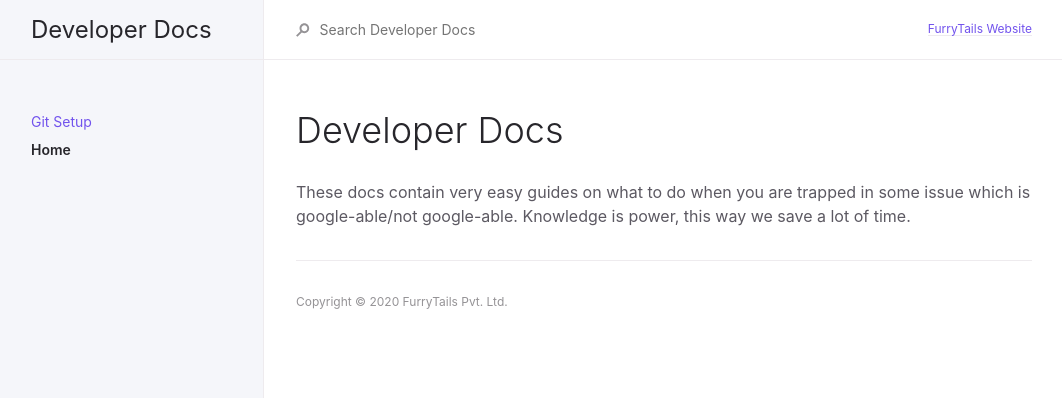
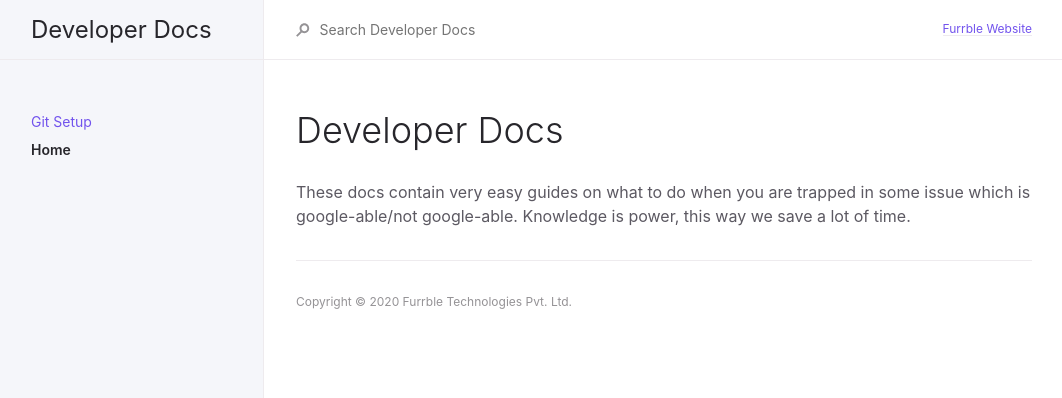
Before and after one commit to furrble/engineering.furrble.com, a Jekyll site: the page built from index.md, in a window 1280 px wide. Shown: the top 398 px of the page, without its empty margins (108-1170 px from the left). Built offline with Jekyll 4.4.1, drawn with Linux system fonts in a browser that asks for light colours.

Commit message:
Update _config.yml

```diff
--- a/_config.yml
+++ b/_config.yml
@@ -16,7 +16,7 @@
 title: Developer Docs
 description: Understand the development process of FurryTails
 baseurl: "/" # the subpath of your site, e.g. /blog
-url: "https://opensource.furrytails.in" # the base hostname & protocol for your site, e.g. http://example.com
+url: "https://opensource.furrble.com" # the base hostname & protocol for your site, e.g. http://example.com
 
 permalink: pretty
 exclude: ["node_modules/", "*.gemspec", "*.gem", "Gemfile", "Gemfile.lock", "package.json", "package-lock.json",  "script/", "LICENSE.txt", "lib/", "bin/", "README.md", "template.md", "Rakefile"]
@@ -35,11 +35,11 @@ heading_anchors: true
 
 # Aux links for the upper right navigation
 aux_links:
-  "FurryTails Website":
-    - "//furrytails.in"
+  "Furrble Website":
+    - "//furrble.com"
 
 # Footer content appears at the bottom of every page's main content
-footer_content: "Copyright &copy; 2020 FurryTails Pvt. Ltd."
+footer_content: "Copyright &copy; 2020 Furrble Technologies Pvt. Ltd."
 
 # Color scheme currently only supports "dark" or nil (default)
 color_scheme: nil
```
